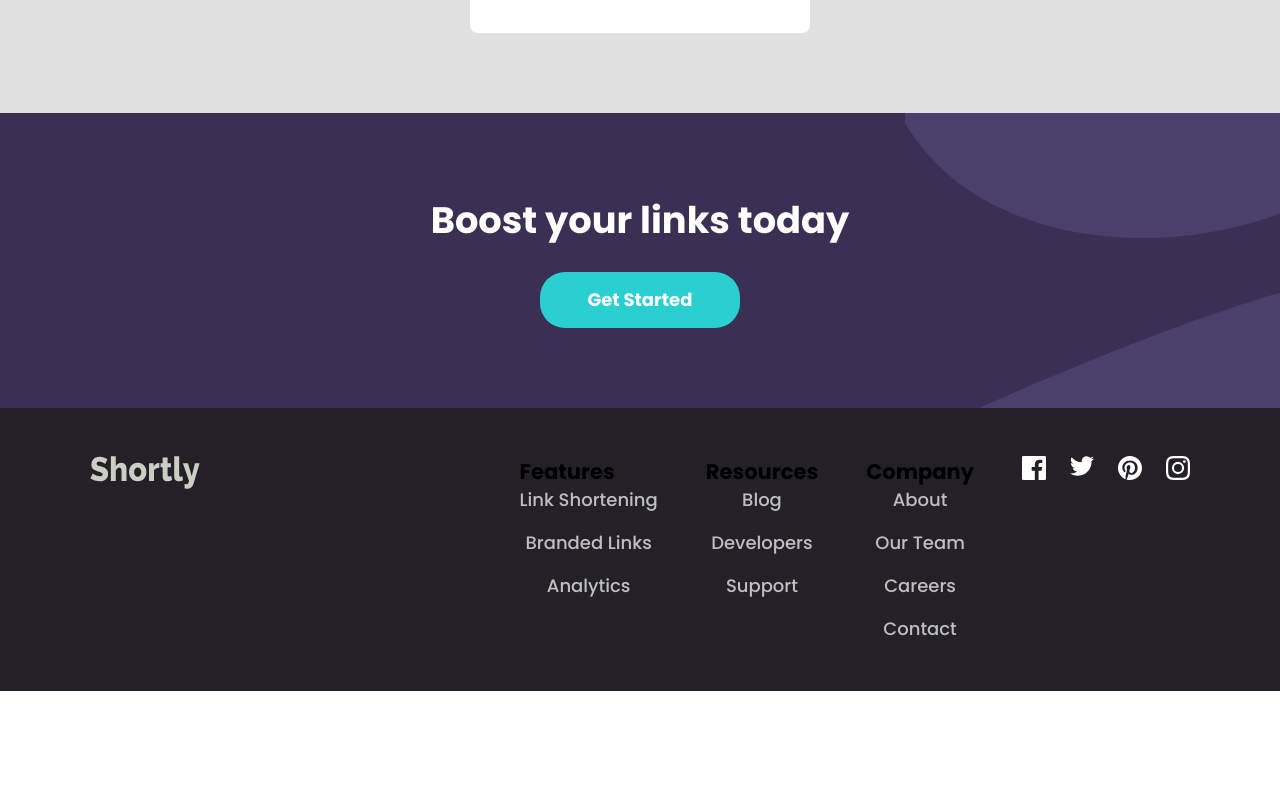
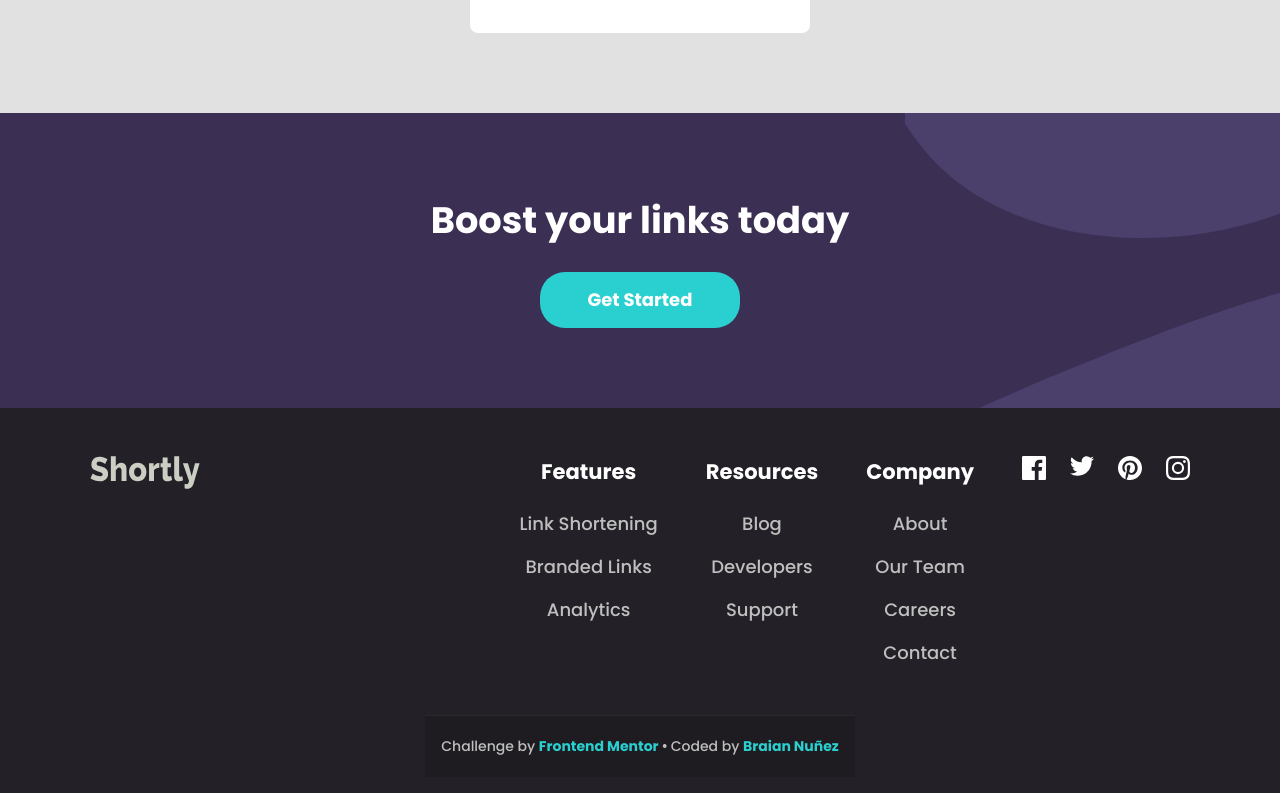
Before and after one commit to IReistI/url-shortening-api, a React (Vite) app: page / in a window 1280 px wide. Shown: the part 2073-2866 px from the top of the page. Before the commit the page ends 2764 px from the top, so only its background shows below. Built offline with nearby package versions, Linux system fonts and the light colour scheme.

Commit message:
Add attribution section in footer and change header from h4 to h3 in FooterSection

```diff
--- a/src/components/footer/Footer.jsx
+++ b/src/components/footer/Footer.jsx
@@ -45,6 +45,13 @@ export function Footer() {
         ))}
         <FooterSocials />
       </div>
+      <div className={styles.attribution}>
+        <p>
+          Challenge by <a href="https://www.frontendmentor.io?ref=challenge" target="_blank" rel="noopener noreferrer">Frontend Mentor</a>
+          {' • '}
+          Coded by <a href="https://github.com/IReistI" target="_blank" rel="noopener noreferrer">Braian Nuñez</a>
+        </p>
+      </div>
     </footer>
   )
 }
--- a/src/components/footer/Footer.module.css
+++ b/src/components/footer/Footer.module.css
@@ -1,28 +1,71 @@
 .footer {
   background-color: var(--neutral-gray-950);
   padding-block: 3rem;
-  > div {
+
+  >div {
     display: flex;
     flex-direction: column;
     align-items: center;
     gap: 3rem;
-    @media (width >= 1024px) {
+
+    @media (width >=1024px) {
       justify-content: space-between;
       flex-direction: row;
       align-items: flex-start;
     }
+
     @media (width >=1440px) {
       gap: 5rem;
     }
   }
-  @media (width >= 1440px) {
+
+  @media (width >=1440px) {
     padding-block: 5rem;
   }
 }
 
 .logo {
   flex: 1;
+
   img {
     filter: invert(100%);
   }
 }
+
+.attribution {
+  background-color: rgba(0, 0, 0, 0.15);
+  padding: 1.25rem 1rem;
+  margin-top: 3rem;
+  text-align: center;
+  border-top: 1px solid rgba(255, 255, 255, 0.05);
+  margin-inline: auto;
+  width: fit-content;
+
+  @media (width >=1440px) {
+    margin-top: 5rem;
+  }
+
+  p {
+    font-size: 0.875rem;
+    color: var(--neutral-gray-400);
+    margin: 0;
+  }
+
+  a {
+    color: var(--primary-blue-400);
+    text-decoration: none;
+    font-weight: 700;
+    transition: all 0.2s ease;
+    position: relative;
+
+    &:hover {
+      color: hsl(180, 66%, 65%);
+    }
+
+    &:focus-visible {
+      outline: 2px solid var(--primary-blue-400);
+      outline-offset: 2px;
+      border-radius: 2px;
+    }
+  }
+}
--- a/src/components/footer/FooterSection.module.css
+++ b/src/components/footer/FooterSection.module.css
@@ -1,5 +1,5 @@
 .footerSection {
-  h4 {
+  h3 {
     text-align: center;
     font-weight: 700;
     color: #fff;
```
